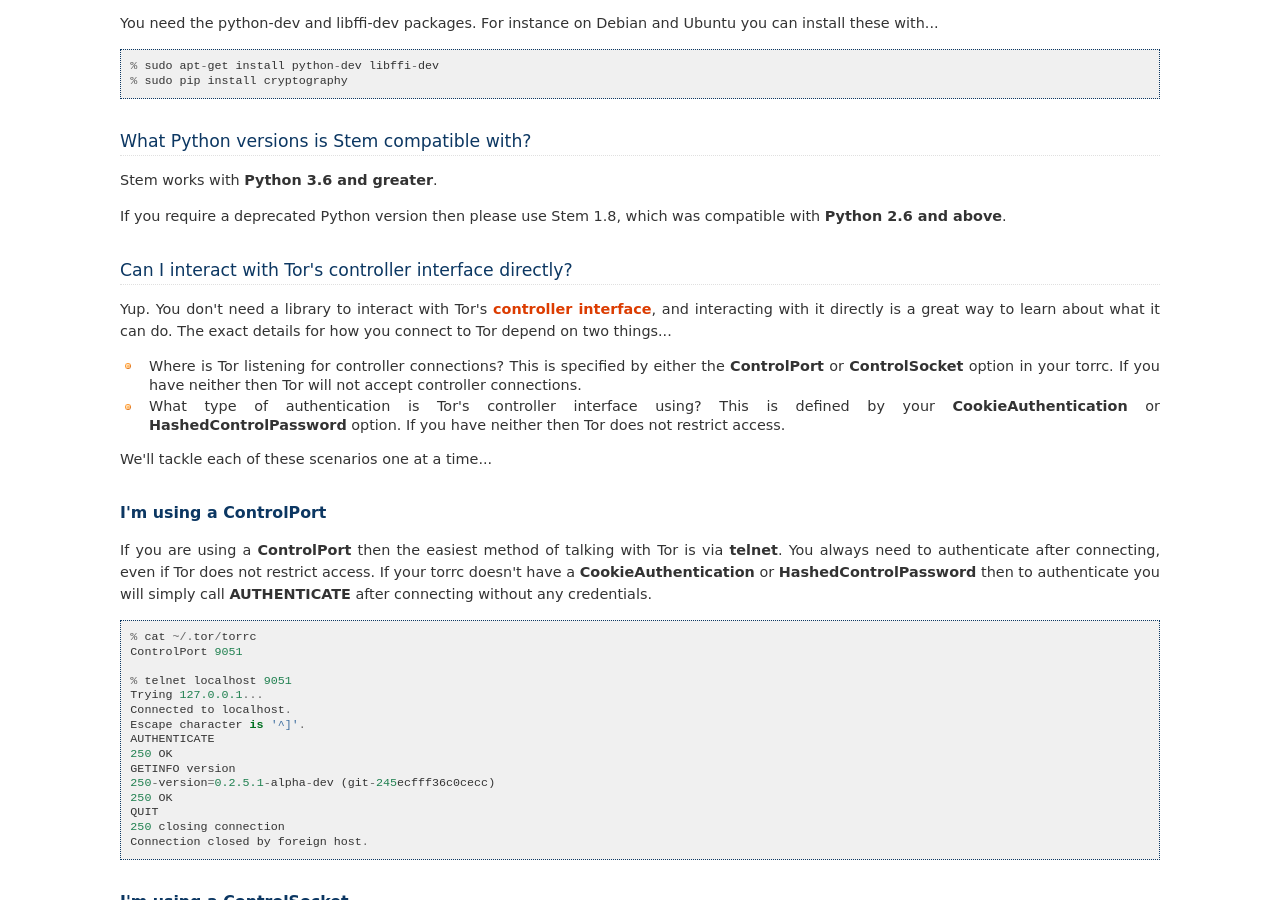
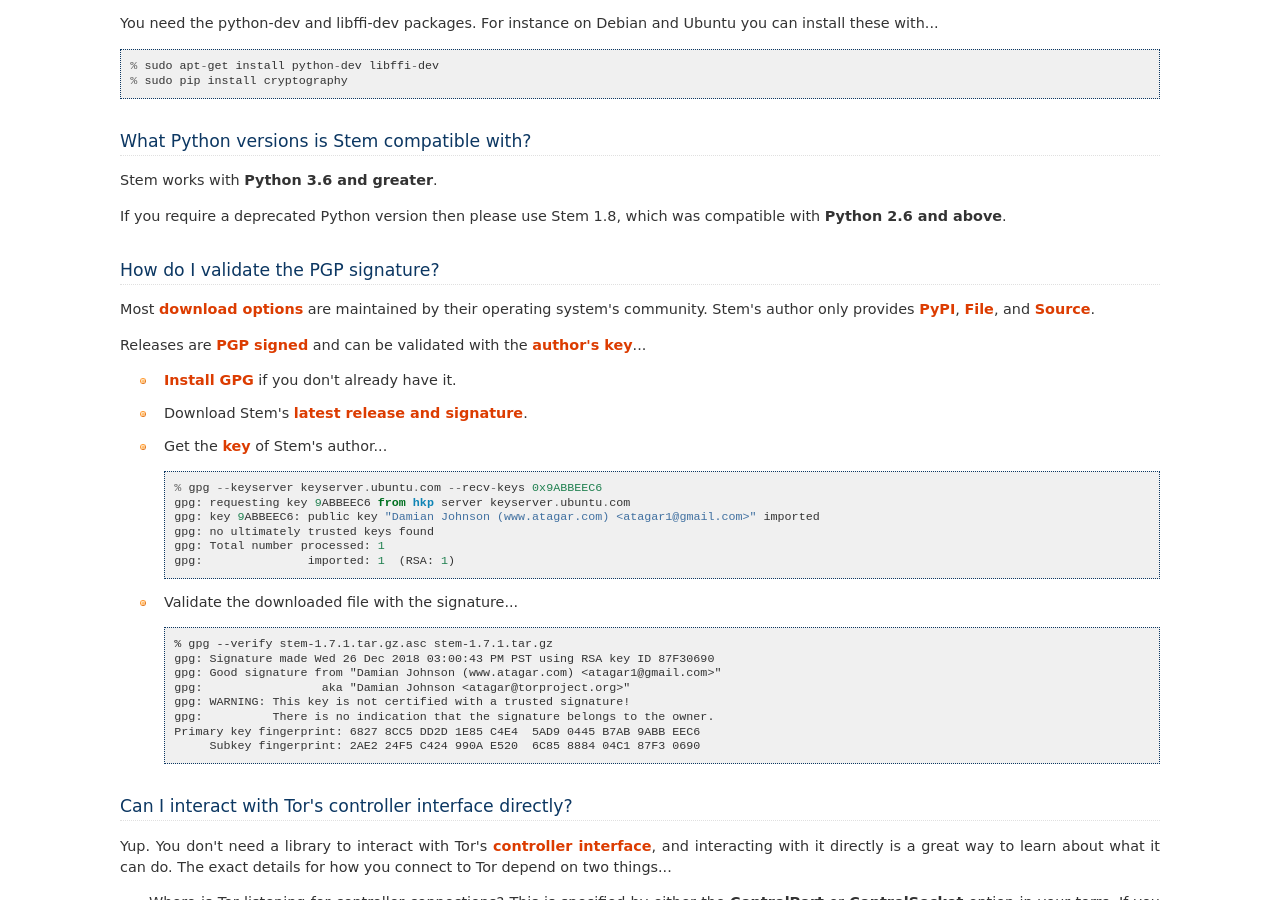
Before and after one commit to torproject/stem, a Sphinx documentation site: the page built from docs/faq.rst, in a window 1280 px wide and 900 px high, scrolled down 1261 px. Built offline with Sphinx 7.4.7, drawn with Linux system fonts in a browser that asks for light colours.

Commit message:
File and signature documentation
I bundled our tarball and signature under PyPI as an afterthought. Expanding
this into its own listing with FAQ instructions for how to validate.

```diff
--- a/docs/faq.rst
+++ b/docs/faq.rst
@@ -90,6 +90,48 @@
 
 If you require a deprecated Python version then please use Stem 1.8, which was
 compatible with **Python 2.6 and above**.
+
+.. _how_do_i_validate_the_pgp_signature:
+
+How do I validate the PGP signature?
+------------------------------------
+
+Most `download options <download.html>`_ are maintained by their
+operating system's community. Stem's author only provides `PyPI
+<download.html#pypi>`_, `File <download.html#file>`_, and `Source
+<download.html#source>`_.
+
+Releases are `PGP signed <https://en.wikipedia.org/wiki/Pretty_Good_Privacy>`_
+and can be validated with the `author's key
+<https://www.atagar.com/pgp.html>`_...
+
+#. `Install GPG <https://gnupg.org/>`_ if you don't already have it.
+
+#. Download Stem's `latest release and signature <download.html#file>`_.
+
+#. Get the `key <https://www.atagar.com/pgp.html>`_ of Stem's author...
+
+   ::
+
+     % gpg --keyserver keyserver.ubuntu.com --recv-keys 0x9ABBEEC6
+     gpg: requesting key 9ABBEEC6 from hkp server keyserver.ubuntu.com
+     gpg: key 9ABBEEC6: public key "Damian Johnson (www.atagar.com) <atagar1@gmail.com>" imported
+     gpg: no ultimately trusted keys found
+     gpg: Total number processed: 1
+     gpg:               imported: 1  (RSA: 1)
+
+#. Validate the downloaded file with the signature...
+
+   ::
+
+     % gpg --verify stem-1.7.1.tar.gz.asc stem-1.7.1.tar.gz
+     gpg: Signature made Wed 26 Dec 2018 03:00:43 PM PST using RSA key ID 87F30690
+     gpg: Good signature from "Damian Johnson (www.atagar.com) <atagar1@gmail.com>"
+     gpg:                 aka "Damian Johnson <atagar@torproject.org>"
+     gpg: WARNING: This key is not certified with a trusted signature!
+     gpg:          There is no indication that the signature belongs to the owner.
+     Primary key fingerprint: 6827 8CC5 DD2D 1E85 C4E4  5AD9 0445 B7AB 9ABB EEC6
+          Subkey fingerprint: 2AE2 24F5 C424 990A E520  6C85 8884 04C1 87F3 0690
 
 .. _can_i_interact_with_tors_controller_interface_directly:
 
```
Also changed, not shown: docs/download.rst (+34 -7 lines), docs/_static/label/file.png (added), docs/_static/section/download/file.png (added), 1 other file.
